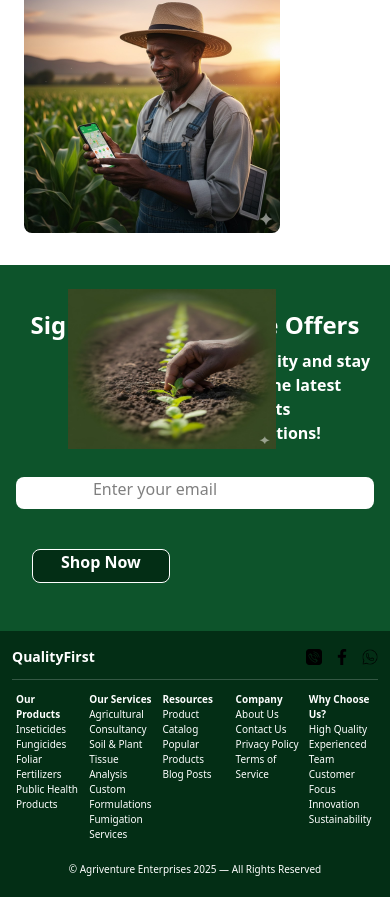
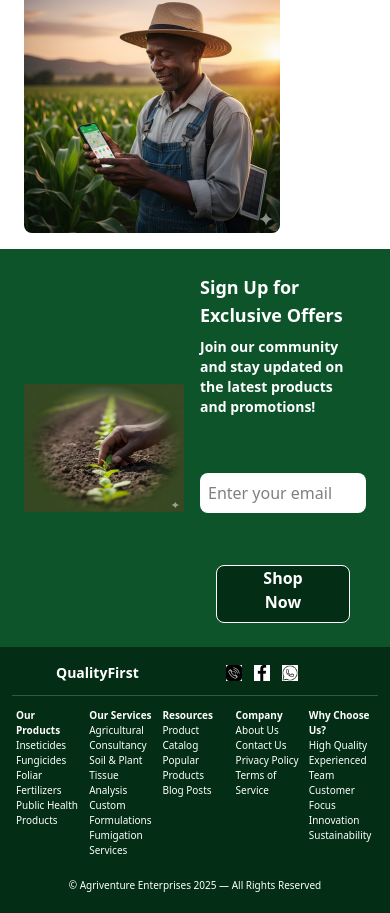
Before and after one commit to AKW-MAX/LAGUSTE3, a React (Vite) app in the folder laset/: page / in a window 390 px wide. Shown: the part 6555-7468 px from the top of the page. Built offline with nearby package versions, Linux system fonts and the light colour scheme.

Commit message:
last changes on responsivenes

```diff
--- a/laset/src/components/Layout/Footer.jsx
+++ b/laset/src/components/Layout/Footer.jsx
@@ -7,7 +7,7 @@ function Footer() {
                             p-3 sm:p-3 md:p-3 lg:p-4">
 
                 {/* Top icons and title */}
-                <div className="flex justify-between items-center flex-wrap
+                <div className="flex justify-between items-center ml-11 mr-20 flex-wrap
                                 gap-2 sm:gap-2 md:gap-2 lg:gap-4 mt-1">
 
                     <h3 className="font-bold
@@ -19,17 +19,17 @@ function Footer() {
                                     gap-3 sm:gap-2 md:gap-2 lg:gap-4">
 
                         <Link to="/contacts">
-                            <img className="w-4 md:w-3 lg:w-5"
+                            <img className="w-4 bg-white md:w-3 lg:w-5"
                                  src="/images/phone.png" alt="phone icon" />
                         </Link>
 
                         <Link to="/facebook">
-                            <img className="w-4 md:w-3 lg:w-5"
+                            <img className="w-4 bg-white md:w-3 lg:w-5"
                                  src="/images/facebook.png" alt="facebook icon" />
                         </Link>
 
                         <Link to="/contacts">
-                            <img className="w-4 md:w-3 lg:w-5"
+                            <img className="w-4 bg-white md:w-3 lg:w-5"
                                  src="/images/whatsapp.png" alt="whatsapp icon" />
                         </Link>
 
--- a/laset/src/components/Sections/About.jsx
+++ b/laset/src/components/Sections/About.jsx
@@ -1,7 +1,7 @@
 export default function About() {
     return (
         <>
-            <title>About</title>
+
 
             <section
                 className="
--- a/laset/src/components/Sections/Contacts/facebook.jsx
+++ b/laset/src/components/Sections/Contacts/facebook.jsx
@@ -1,7 +1,7 @@
 export default function Facebook() {
     return (
         <>
-        <title>Contacts</title>
+
         <p>Reach us on facebook </p>
         <img src="src/assets/images/facebook.png" />
         <p>Avriventure enterprise</p>
--- a/laset/src/components/Sections/Features.jsx
+++ b/laset/src/components/Sections/Features.jsx
@@ -1,7 +1,7 @@
 export default function Features() {
     return (
         <>
-            <title>Features</title>
+
 
             <div
                 className="
--- a/laset/src/components/Sections/FeedBack.jsx
+++ b/laset/src/components/Sections/FeedBack.jsx
@@ -3,7 +3,7 @@ import { Link } from "react-router-dom";
 export default function FeedBack() {
     return (
         <>
-            <title>Feed back</title>
+
 
             <div className="p-4 mx-2 sm:mx-4 lg:mx-11 mt-5 relative flex flex-col lg:flex-row items-start gap-6">
 
--- a/laset/src/components/Sections/Hero.jsx
+++ b/laset/src/components/Sections/Hero.jsx
@@ -6,7 +6,7 @@ import Navigation from "../Layout/Navigation"
 export default function Hero() {
 	return (
 		<>
-		 <title>Hero Section</title>
+
 	     <img className="
 		 w-screen absolute h-150 saturate-70 sm:h-[32rem] md:h-[40rem] lg:h-[48rem]
              grayscale-25
--- a/laset/src/components/Sections/HomePage.jsx
+++ b/laset/src/components/Sections/HomePage.jsx
@@ -11,7 +11,7 @@ import Footer from "../Layout/Footer";
 const HomePage =() =>{
     return (
         <div>
-            <title>Home</title>
+
 
 
             <Hero />
--- a/laset/src/components/Sections/NewProducts.jsx
+++ b/laset/src/components/Sections/NewProducts.jsx
@@ -4,7 +4,7 @@ import { Link } from 'react-router-dom';
 export default function NewProducts() {
     return (
         <>
-            <title>New Products</title>
+
 
             <div className="flex flex-col lg:flex-row items-start lg:items-center p-4 lg:p-4">
 
--- a/laset/src/components/Sections/SignUp.jsx
+++ b/laset/src/components/Sections/SignUp.jsx
@@ -2,24 +2,50 @@ import Buttons from "../Common/Buttons";
 
 export default function SignUp() {
   return (
+    <>
 
-    <>
-        <title>Sign up</title>
-        <div className="relative">
-            {/* Image */}
-            <img className="
-            w-64 h-52 sm:w-50 sm:h-48 md:w-64 md:h-50 ml-11 absolute p-6 left-0 sm:left-auto"
-            src="/images/SignupPic.png" alt="farmer images" />
-            {/* Text Section */}
-            <div className="text-justify text-white bg-green-900 pr-4 pl-4 pb-12 pt-8 mt-4 sm:mt-4">
-                <h2 className="font-extrabold text-2xl mb-2 ml-0 sm:ml-70 mt-3 text-center sm:text-left">
-                    Sign Up for Exclusive Offers </h2>
-                <p className="font-semibold mb-1 ml-30 sm:ml-70 text-center sm:text-left">
-                Join our community and stay updated on the latest products <br />and promotions! </p>
-                <div className="justify-center sm:justify-start   mt-4">
-                <input type="email" placeholder="Enter your email" className="text-black text-center rounded-lg pr-20 pb-2 ml-0 sm:ml-70 bg-white mt-4 w-full sm:w-30" />
+
+      <div className="bg-green-900 text-white p-6 flex items-center gap-4">
+
+        {/* IMAGE - always on the left */}
+        <div className="flex-shrink-0">
+          <img
+            className="
+              w-40 h-32
+              sm:w-44 sm:h-36
+              md:w-52 md:h-40
+              lg:w-64 lg:h-52
+            "
+            src="/images/SignupPic.png"
+            alt="Signup image"
+          />
+        </div>
+
+        {/* TEXT - always on the right */}
+        <div className="flex-grow">
+
+          <h2 className="font-extrabold
+                         text-lg sm:text-xl md:text-2xl
+                         mb-2">
+            Sign Up for Exclusive Offers
+          </h2>
+
+          <p className="font-semibold text-sm sm:text-base">
+            Join our community and stay updated on the latest products <br />
+            and promotions!
+          </p>
+
+          {/* Email + Button */}
+          <div className="mt-4 flex flex-col sm:flex-row sm:items-center gap-3">
+            <input
+              type="email"
+              placeholder="Enter your email"
+              className="text-black mt-10 bg-white rounded-lg p-2
+                         w-full sm:w-64"
+            />
             <Buttons />
           </div>
+
         </div>
       </div>
     </>
```
Lines whose indentation alone changed are shown as unchanged.
